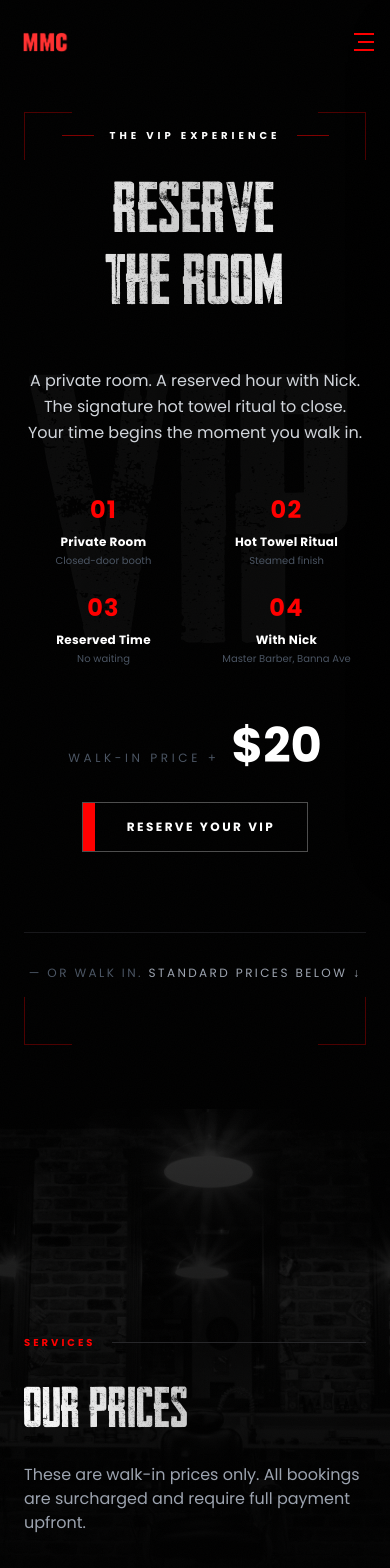
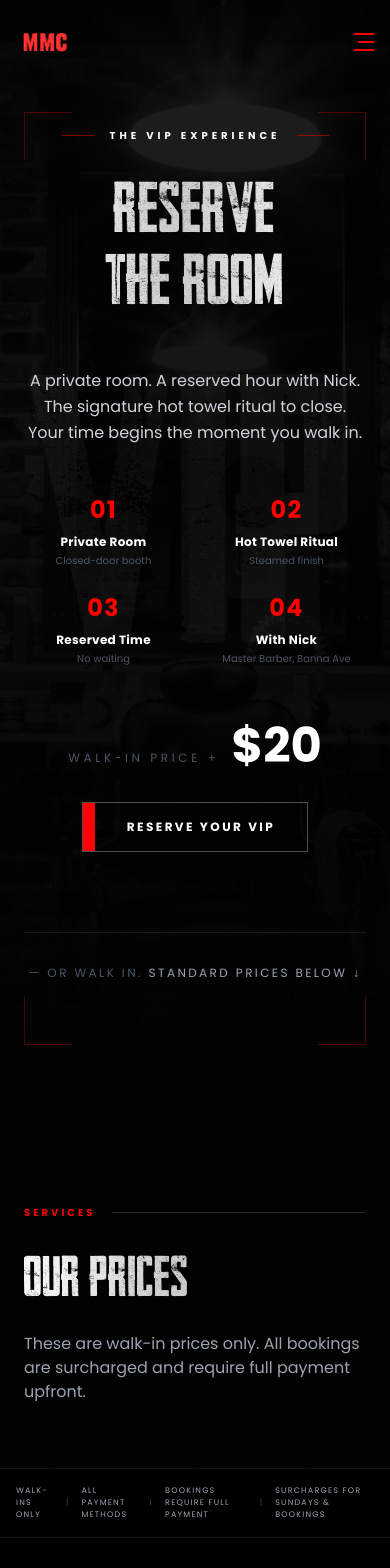
Before and after one commit to pannocotta/modernmancave-v2, a Next.js app: page /prices in a window 390 px wide. Shown: the top 1568 px of the page. Built offline with nearby package versions, Linux system fonts and the light colour scheme.

Commit message:
Move bg image up behind VIP hero; revert Skin Fade combo to $60

```diff
--- a/app/prices/page.tsx
+++ b/app/prices/page.tsx
@@ -20,20 +20,26 @@ export default function PricesPage() {
 
       {/* VIP Feature Hero */}
       <section className="relative bg-black pt-32 md:pt-48 pb-32 md:pb-48 overflow-hidden">
-        <div className="absolute inset-0 opacity-[0.02] pointer-events-none grain-overlay" />
+        {/* Background image — moved up from former OUR PRICES hero */}
+        <div className="absolute inset-0 z-0">
+          <Image src="/stock/barbershop-tools.jpg" alt="" fill priority sizes="100vw" className="object-cover grayscale opacity-20" />
+          <div className="absolute inset-0 bg-gradient-to-b from-black/40 via-black/70 to-black" />
+        </div>
+
+        <div className="absolute inset-0 z-[1] opacity-[0.02] pointer-events-none grain-overlay" />
 
         {/* Faint background metallic ghost type */}
-        <div className="absolute inset-0 flex items-center justify-center pointer-events-none select-none" aria-hidden="true">
+        <div className="absolute inset-0 z-[2] flex items-center justify-center pointer-events-none select-none" aria-hidden="true">
           <span className="font-headliner text-[20rem] md:text-[32rem] gradient-heading opacity-[0.04] leading-none whitespace-nowrap">VIP</span>
         </div>
 
         {/* Brand corner brackets */}
-        <div className="absolute top-28 left-6 md:left-16 w-12 h-12 md:w-16 md:h-16 border-t border-l border-brand-red/30" />
-        <div className="absolute top-28 right-6 md:right-16 w-12 h-12 md:w-16 md:h-16 border-t border-r border-brand-red/30" />
-        <div className="absolute bottom-16 left-6 md:left-16 w-12 h-12 md:w-16 md:h-16 border-b border-l border-brand-red/30" />
-        <div className="absolute bottom-16 right-6 md:right-16 w-12 h-12 md:w-16 md:h-16 border-b border-r border-brand-red/30" />
+        <div className="absolute top-28 left-6 md:left-16 z-[3] w-12 h-12 md:w-16 md:h-16 border-t border-l border-brand-red/30" />
+        <div className="absolute top-28 right-6 md:right-16 z-[3] w-12 h-12 md:w-16 md:h-16 border-t border-r border-brand-red/30" />
+        <div className="absolute bottom-16 left-6 md:left-16 z-[3] w-12 h-12 md:w-16 md:h-16 border-b border-l border-brand-red/30" />
+        <div className="absolute bottom-16 right-6 md:right-16 z-[3] w-12 h-12 md:w-16 md:h-16 border-b border-r border-brand-red/30" />
 
-        <div className="relative max-w-4xl mx-auto px-6 md:px-10 text-center">
+        <div className="relative z-10 max-w-4xl mx-auto px-6 md:px-10 text-center">
           {/* Eyebrow */}
           <div className="flex items-center justify-center gap-4 mb-8">
             <div className="w-8 md:w-12 h-px bg-brand-red/50" />
@@ -94,12 +100,8 @@ export default function PricesPage() {
       </section>
 
       {/* Hero */}
-      <section id="prices" className="relative min-h-[60vh] flex items-end pb-20 md:pb-28 overflow-hidden scroll-mt-24">
-        <div className="absolute inset-0 z-0">
-          <Image src="/stock/barbershop-tools.jpg" alt="" fill priority sizes="100vw" className="object-cover grayscale opacity-25" />
-          <div className="absolute inset-0 bg-gradient-to-t from-black via-black/70 to-black/30" />
-          <div className="absolute inset-0 opacity-[0.02] pointer-events-none grain-overlay" />
-        </div>
+      <section id="prices" className="relative bg-black min-h-[40vh] flex items-end pt-24 pb-16 md:pb-20 overflow-hidden scroll-mt-24">
+        <div className="absolute inset-0 opacity-[0.02] pointer-events-none grain-overlay" />
         <div className="relative z-10 max-w-7xl mx-auto px-6 md:px-10 w-full">
           <div className="flex items-center gap-4 mb-8">
             <span className="text-brand-red text-[10px] font-bold tracking-[0.3em] uppercase">Services</span>
--- a/lib/services.ts
+++ b/lib/services.ts
@@ -28,7 +28,7 @@ export const SERVICE_CATEGORIES: ServiceCategory[] = [
     services: [
       { name: 'Skin Fade', price: 45 },
       { name: 'Skin Fade & Beard Trim', price: 55 },
-      { name: 'Skin Fade, Beard Trim, Line up & Shape', price: 65 },
+      { name: 'Skin Fade, Beard Trim, Line up & Shape', price: 60 },
     ],
   },
   {
```
